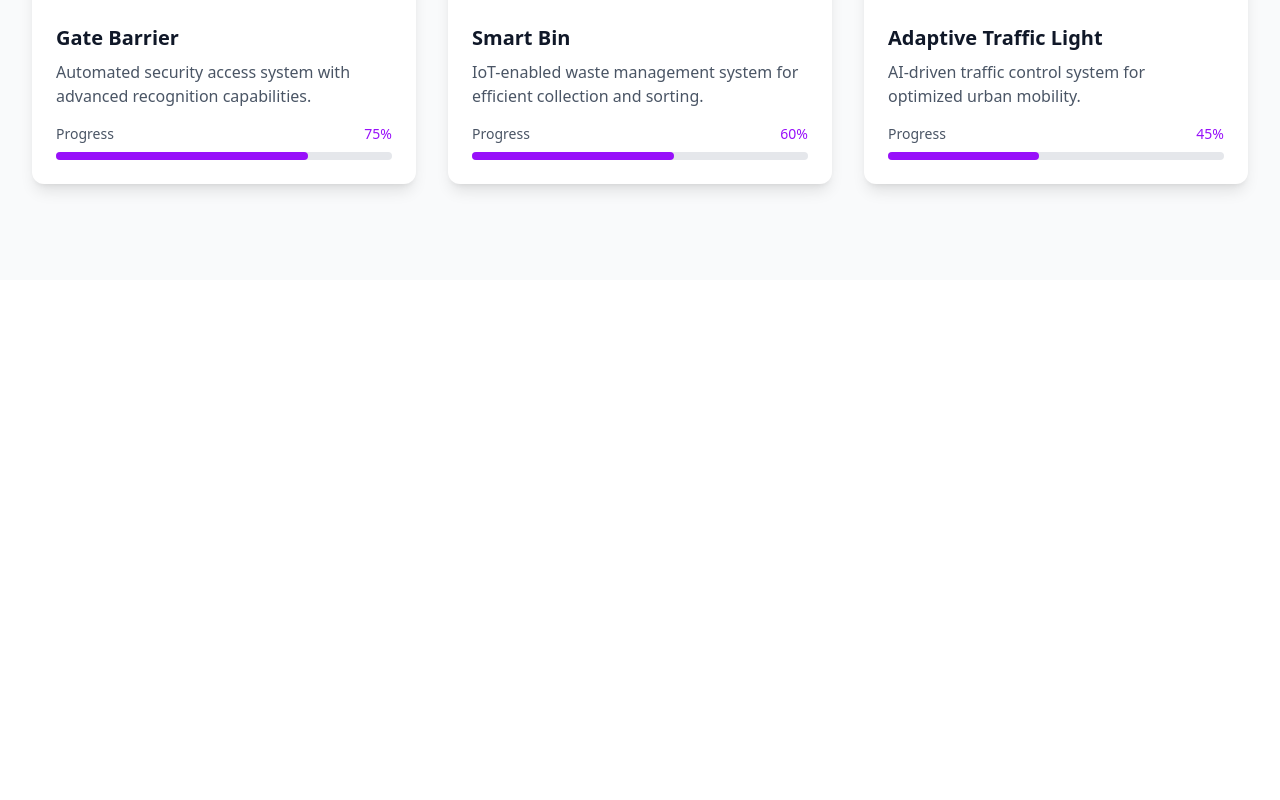
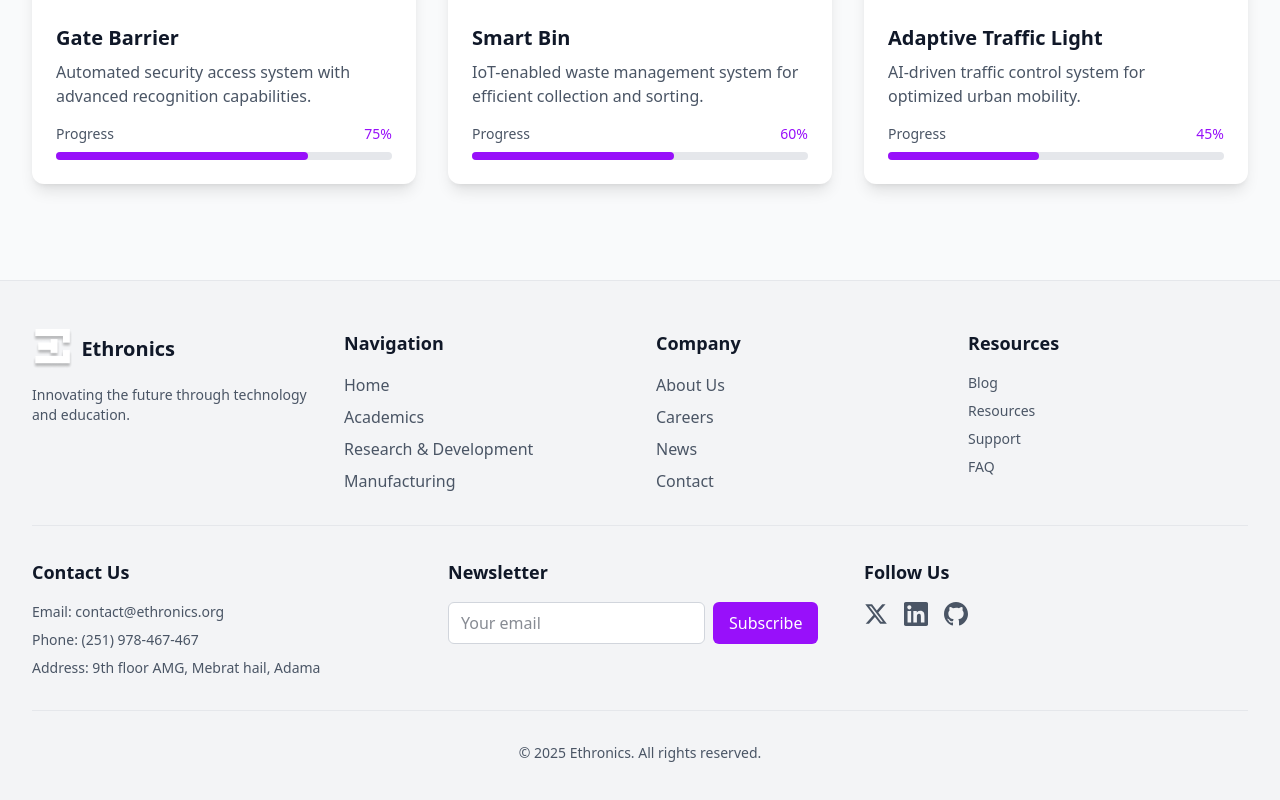
Before and after one commit to Ethronics/ethronics-main, a React (Vite) app: page /contact in a window 1280 px wide. Shown: the part 1992-2792 px from the top of the page. Before the commit the page ends 2272 px from the top, so only its background shows below. Built offline with nearby package versions, Linux system fonts and the light colour scheme.

Commit message:
add Footer component and integrate it into the App; update project image URL in Projects component

```diff
--- a/src/App.tsx
+++ b/src/App.tsx
@@ -1,3 +1,4 @@
+import { Footer } from "./components/layout/Footer"
 import { Navbar } from "./components/layout/Navbar"
 import { Home } from "./pages/Home"
 
@@ -8,6 +9,7 @@ function App() {
     <div className="App">
       <Navbar />
         <Home />
+      <Footer />
     </div>
   )
 }
--- a/src/components/home/Projects.tsx
+++ b/src/components/home/Projects.tsx
@@ -14,7 +14,7 @@ const projects = [
   {
     title: 'Adaptive Traffic Light',
     description: 'AI-driven traffic control system for optimized urban mobility.',
-    image: 'https://images.unsplash.com/photo-1494783367193-149034c05e8f?ixlib=rb-4.0.3&ixid=M3wxMjA3fDB8MHxwaG90by1wYWdlfHx8fGVufDB8fHx8fA%3D%3D&auto=format&fit=crop&w=2070&q=80',
+    image: 'https://images.unsplash.com/photo-1584649525122-8d6895492a5d?w=600&auto=format&fit=crop&q=60&ixlib=rb-4.0.3&ixid=M3wxMjA3fDB8MHxzZWFyY2h8Mnx8dHJhZmZpYyUyMGxpZ2h0fGVufDB8fDB8fHww',
     progress: 45
   }
 ];
--- /dev/null
+++ b/src/components/layout/Footer.tsx
@@ -0,0 +1,187 @@
+import { NavItem } from "../../types";
+import Ethronics from "../../assets/ethronics.png";
+
+const navItems: NavItem[] = [
+  { title: "Home", href: "/" },
+  { title: "Academics", href: "/academics" },
+  { title: "Research & Development", href: "/research" },
+  { title: "Manufacturing", href: "/manufacturing" },
+];
+
+const additionalLinks: NavItem[] = [
+  { title: "About Us", href: "/about" },
+  { title: "Careers", href: "/careers" },
+  { title: "News", href: "/news" },
+  { title: "Contact", href: "/contact" },
+];
+
+const resourceLinks: NavItem[] = [
+  { title: "Blog", href: "/blog" },
+  { title: "Resources", href: "/resources" },
+  { title: "Support", href: "/support" },
+  { title: "FAQ", href: "/faq" },
+];
+
+export function Footer() {
+  return (
+    <footer className="bg-gray-100 dark:bg-gray-900 border-t border-gray-200 dark:border-gray-800">
+      <div className="max-w-7xl mx-auto px-4 sm:px-6 lg:px-8 py-12">
+        <div className="grid grid-cols-1 md:grid-cols-4 gap-8">
+          {/* Company Info */}
+          <div className="space-y-4">
+            <a href="/" className="flex items-center space-x-2">
+              <img
+                src={Ethronics}
+                alt="Ethronics Logo"
+                className="h-10 w-auto"
+              />
+              <span className="text-xl font-bold text-gray-900 dark:text-white">
+                Ethronics
+              </span>
+            </a>
+            <p className="text-gray-600 dark:text-gray-400 text-sm">
+              Innovating the future through technology and education.
+            </p>
+          </div>
+
+          {/* Main Navigation Links */}
+          <div>
+            <h3 className="text-lg font-semibold text-gray-900 dark:text-white mb-4">
+              Navigation
+            </h3>
+            <ul className="space-y-2">
+              {navItems.map((item) => (
+                <li key={item.href}>
+                  <a
+                    href={item.href}
+                    className="text-gray-600 dark:text-gray-400 hover:text-purple-600 dark:hover:text-purple-400 transition-colors"
+                  >
+                    {item.title}
+                  </a>
+                </li>
+              ))}
+            </ul>
+          </div>
+
+          {/* Additional Links */}
+          <div>
+            <h3 className="text-lg font-semibold text-gray-900 dark:text-white mb-4">
+              Company
+            </h3>
+            <ul className="space-y-2">
+              {additionalLinks.map((item) => (
+                <li key={item.href}>
+                  <a
+                    href={item.href}
+                    className="text-gray-600 dark:text-gray-400 hover:text-purple-600 dark:hover:text-purple-400 transition-colors"
+                  >
+                    {item.title}
+                  </a>
+                </li>
+              ))}
+            </ul>
+          </div>
+
+          {/* Resources and Support */}
+          <div>
+            <h3 className="text-lg font-semibold text-gray-900 dark:text-white mb-4">
+              Resources
+            </h3>
+            <ul className="space-y-2 text-gray-600 dark:text-gray-400 text-sm">
+              {resourceLinks.map((item) => (
+                <li key={item.href}>
+                  <a
+                    href={item.href}
+                    className="text-gray-600 dark:text-gray-400 hover:text-purple-600 dark:hover:text-purple-400 transition-colors"
+                  >
+                    {item.title}
+                  </a>
+                </li>
+              ))}
+            </ul>
+          </div>
+        </div>
+
+        {/* Contact and Social Section */}
+        <div className="mt-8 pt-8 border-t border-gray-200 dark:border-gray-800">
+          <div className="grid grid-cols-1 md:grid-cols-3 gap-8">
+            {/* Contact Info */}
+            <div>
+              <h3 className="text-lg font-semibold text-gray-900 dark:text-white mb-4">
+                Contact Us
+              </h3>
+              <ul className="space-y-2 text-gray-600 dark:text-gray-400 text-sm">
+                <li>Email: contact@ethronics.org</li>
+                <li>Phone: (251) 978-467-467</li>
+                <li>Address: 9th floor AMG, Mebrat hail, Adama</li>
+              </ul>
+            </div>
+
+            {/* Newsletter Signup */}
+            <div>
+              <h3 className="text-lg font-semibold text-gray-900 dark:text-white mb-4">
+                Newsletter
+              </h3>
+              <form className="flex gap-2">
+                <input
+                  type="email"
+                  placeholder="Your email"
+                  className="px-3 py-2 border border-gray-300 dark:border-gray-700 rounded-md bg-white dark:bg-gray-800 text-gray-900 dark:text-white focus:outline-none focus:ring-2 focus:ring-purple-600"
+                />
+                <button
+                  type="submit"
+                  className="px-4 py-2 bg-purple-600 text-white rounded-md hover:bg-purple-700 transition-colors"
+                >
+                  Subscribe
+                </button>
+              </form>
+            </div>
+
+            {/* Social Media */}
+            <div>
+              <h3 className="text-lg font-semibold text-gray-900 dark:text-white mb-4">
+                Follow Us
+              </h3>
+              <div className="flex space-x-4">
+                <a
+                  href="#"
+                  className="text-gray-600 dark:text-gray-400 hover:text-purple-600 dark:hover:text-purple-400"
+                >
+                  {/* Twitter/X Icon */}
+                  <svg className="w-6 h-6" fill="currentColor" viewBox="0 0 24 24">
+                    <path d="M18.244 2.25h3.308l-7.227 8.26 8.502 11.24H16.17l-5.214-6.817L4.99 21.75H1.68l7.73-8.835L1.254 2.25H8.08l4.713 6.231zm-1.161 17.52h1.833L7.084 4.126H5.117z" />
+                  </svg>
+                </a>
+                <a
+                  href="#"
+                  className="text-gray-600 dark:text-gray-400 hover:text-purple-600 dark:hover:text-purple-400"
+                >
+                  {/* LinkedIn Icon */}
+                  <svg className="w-6 h-6" fill="currentColor" viewBox="0 0 24 24">
+                    <path d="M20.447 20.452h-3.554v-5.569c0-1.328-.027-3.037-1.852-3.037-1.853 0-2.136 1.445-2.136 2.939v5.667H9.351V9h3.414v1.561h.046c.477-.9 1.637-1.85 3.37-1.85 3.601 0 4.267 2.37 4.267 5.455v6.286zM5.337 7.433c-1.144 0-2.063-.926-2.063-2.065 0-1.138.92-2.063 2.063-2.063 1.14 0 2.064.925 2.064 2.063 0 1.139-.925 2.065-2.064 2.065zm1.782 13.019H3.555V9h3.564v11.452zM22.225 0H1.771C.792 0 0 .774 0 1.729v20.542C0 23.227.792 24 1.771 24h20.451C23.2 24 24 23.227 24 22.271V1.729C24 .774 23.2 0 22.222 0h.003z" />
+                  </svg>
+                </a>
+                <a
+                  href="#"
+                  className="text-gray-600 dark:text-gray-400 hover:text-purple-600 dark:hover:text-purple-400"
+                >
+                  {/* GitHub Icon */}
+                  <svg className="w-6 h-6" fill="currentColor" viewBox="0 0 24 24">
+                    <path d="M12 0C5.374 0 0 5.373 0 12c0 5.302 3.438 9.8 8.207 11.387.6.11.793-.26.793-.577v-2.234c-3.338.726-4.033-1.416-4.033-1.416-.546-1.387-1.333-1.756-1.333-1.756-1.089-.745.083-.729.083-.729 1.205.084 1.839 1.237 1.839 1.237 1.07 1.834 2.807 1.304 3.492.997.107-.776.418-1.305.762-1.604-2.665-.305-5.467-1.334-5.467-5.931 0-1.311.469-2.381 1.236-3.221-.124-.304-.536-1.527.117-3.176 0 0 1.008-.322 3.301 1.23A11.509 11.509 0 0112 5.803c1.02.005 2.047.138 3.006.404 2.291-1.553 3.297-1.23 3.297-1.23.653 1.649.241 2.872.118 3.176.769.84 1.235 1.91 1.235 3.221 0 4.61-2.807 5.624-5.479 5.921.43.372.823 1.102.823 2.222v3.293c0 .319.192.694.801.576C20.566 21.797 24 17.3 24 12c0-6.627-5.373-12-12-12z" />
+                  </svg>
+                </a>
+              </div>
+            </div>
+          </div>
+        </div>
+
+        {/* Bottom Bar */}
+        <div className="mt-8 pt-8 border-t border-gray-200 dark:border-gray-800 text-center">
+          <p className="text-gray-600 dark:text-gray-400 text-sm">
+            © {new Date().getFullYear()} Ethronics. All rights reserved.
+          </p>
+        </div>
+      </div>
+    </footer>
+  );
+}
```
